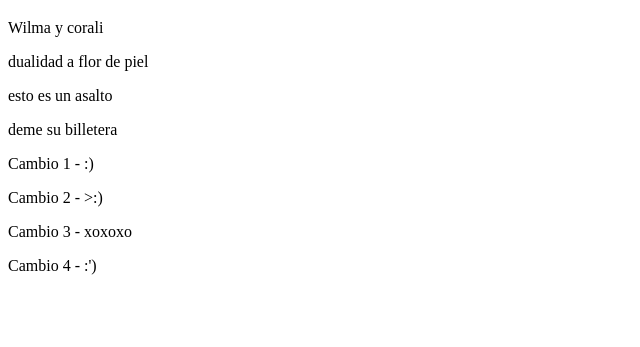
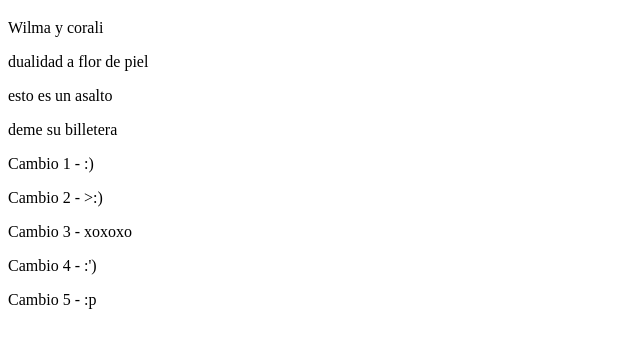
Before and after one commit to coralidiana/SJ_Git_Eval, a plain HTML site: page index.html in a window 1280 px wide. Shown: the part 95-442 px from the top of the page, without its empty margins (0-640 px from the left). Drawn offline with Linux system fonts and the light colour scheme.

Commit message:
Adicion 5

```diff
--- a/index.html
+++ b/index.html
@@ -16,6 +16,7 @@
 	<p>Cambio 2 - >:) </p>
 	<p>Cambio 3 - xoxoxo </p>
 	<p>Cambio 4 - :') </p>
+	<p>Cambio 5 - :p </p>
 
 </body>
 </html>
```
